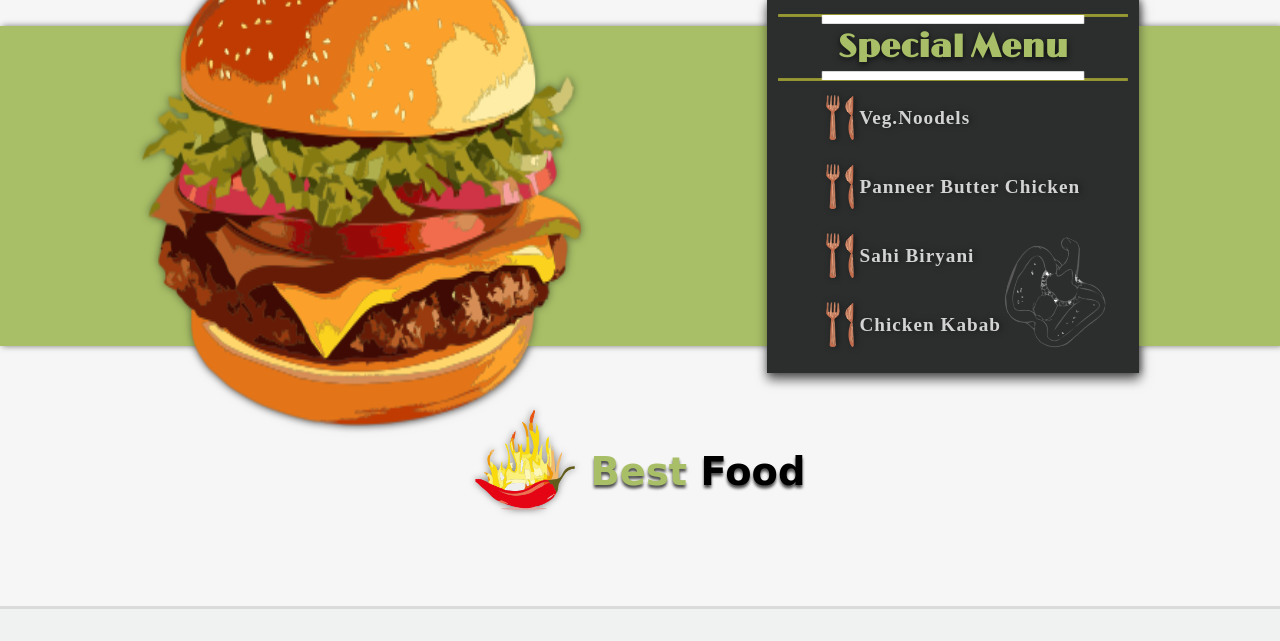
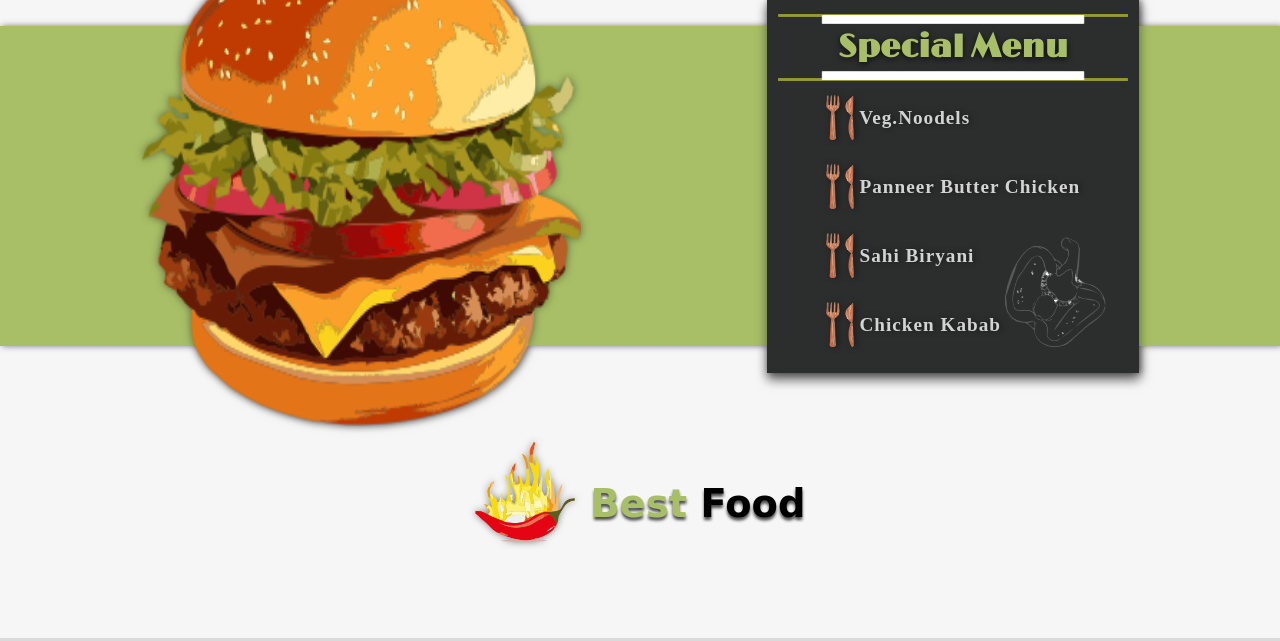
Before and after one commit to nalawade07/v-fitness, a PHP site: page /index.html in a window 1280 px wide. Shown: the part 923-1564 px from the top of the page. Before the commit the page ends 1532 px from the top, so only its background shows below. Run offline with PHP 8.4, Linux system fonts and the light colour scheme; some libraries are stand-ins or nearby versions; some web fonts are replaced.

Commit message:
Add files via upload

```diff
--- a/style.css
+++ b/style.css
@@ -230,19 +230,10 @@ font-size:.9rem;
     background-color:var(--olive);
     height:40vh;
     padding:0rem 3rem;
-    margin:-3rem auto -6rem auto;
+    margin:-3rem auto -1rem auto;
     position: relative;
     filter:drop-shadow(2px 0px 3px rgba(0,0,0,0.5));
 }
-/* .about_container::before{
-position: absolute;
-content: '';
-background-image:url('IMG/garlic.png');
-background-size:100% 100%;
-background-position: center;
-width:180px;
-height:120px;
-} */
 
 
 .burger_img{
@@ -328,7 +319,7 @@ filter:drop-shadow(2.3px 0px 3px rgba(0,0,0,0.5));
     align-items: center;
     justify-content:center;
     width:90%;
-    margin:4rem auto;
+    margin:0 auto;
     padding:6rem 0rem;
     text-align: center;
     grid-column-gap:1rem;
```
